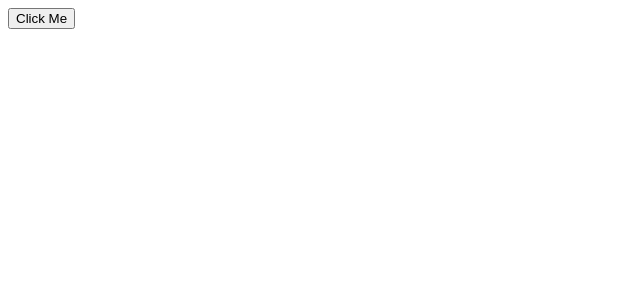
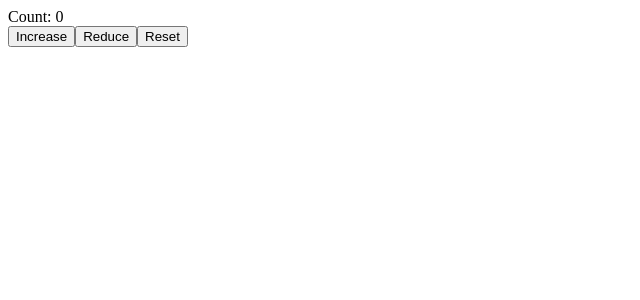
Before and after one commit to HopolangBotsane/Random-React-Projects, a React (Vite) app in the folder Untitled/: page / in a window 1280 px wide. Shown: the top 300 px of the page, without its empty margins (0-640 px from the left). Built offline with nearby package versions, Linux system fonts and the light colour scheme.

Commit message:
Makes: Counter
Moves file/s to Components:
Counter.jsx
MyComponent.jsx

Created:
MyComponent.jsx

```diff
--- a/Untitled/src/App.jsx
+++ b/Untitled/src/App.jsx
@@ -1,10 +1,10 @@
-import Button from "./Button"
+import Counter from "./Counter"
 
 function App() {
 
   return (
     <>
-      <Button/>
+      <Counter/>
     </>
   )
 }
--- /dev/null
+++ b/Untitled/src/Counter.jsx
@@ -0,0 +1,31 @@
+import React, { useState } from 'react';
+
+function Counter() {
+
+    const [count, setCount] = useState(0)
+
+    const increase = () => {
+        setCount(count + 1)
+    }
+
+    const reduce = () => {
+        setCount(count - 1)
+    }
+
+    const reset = () => {
+        setCount(0)
+    }
+
+    return(
+        <div>
+            Count: {count}
+            <div className="buttons">
+                <button onClick={increase}>Increase</button>
+                <button onClick={reduce}>Reduce</button>
+                <button onClick={reset}>Reset</button>
+            </div>
+        </div>
+    )
+}
+
+export default Counter
```
Also changed, not shown: Untitled/src/MyComponent.jsx (added, +27 -0 lines), Untitled/src/Components/Button.jsx (renamed from Untitled/src/Button.jsx).
